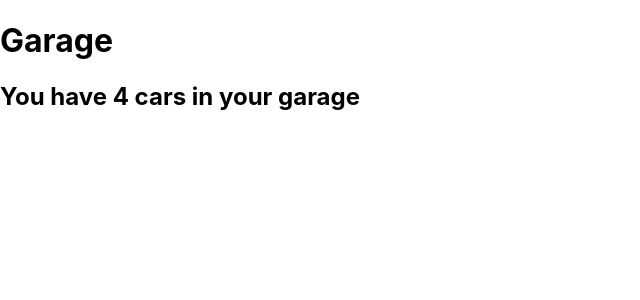
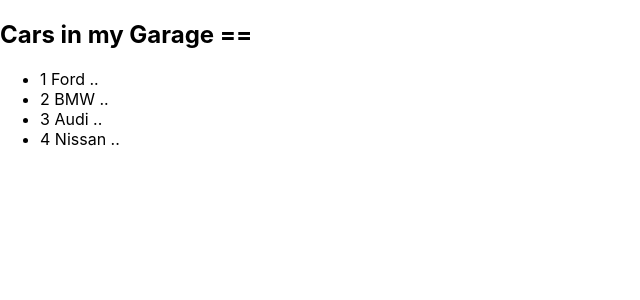
Before and after one commit to Hpekkaya/reactclass1, a React (Create React App) app: page / in a window 1280 px wide. Shown: the top 300 px of the page, without its empty margins (0-640 px from the left). Built offline with nearby package versions, Linux system fonts and the light colour scheme.

Commit message:
List applied

```diff
--- /dev/null
+++ b/src/5-List/Car.js
@@ -0,0 +1,11 @@
+import React from 'react'
+
+const Car = (props) => {
+  return (
+    <li>
+        {props.value +1} {props.brand} ..
+    </li>
+  )
+}
+
+export default Car
--- /dev/null
+++ b/src/5-List/Garage.js
@@ -0,0 +1,20 @@
+import React from 'react'
+import Car from './Car'
+
+const Garage = () => {
+
+    const cars=["Ford","BMW","Audi","Nissan"]
+
+  return (
+    <div>
+        <h2>Cars in my Garage == </h2>
+        <ul>
+            {
+                cars.map((car,value) => <Car brand = {car} value={value}/>)
+            }
+        </ul>
+    </div>
+  )
+}
+
+export default Garage
--- a/src/5-List/List.js
+++ b/src/5-List/List.js
@@ -1,9 +1,12 @@
 import React from 'react'
+import Garage from './Garage'
 
-const List = () => {
+const Lists = () => {
   return (
-    <div>List</div>
+    <div>
+        <Garage/>
+    </div>
   )
 }
 
-export default List
+export default Lists
--- a/src/App.js
+++ b/src/App.js
@@ -3,6 +3,7 @@
 import Props from "./2-Props/Props";
 import Events from "./3-Events/Events";
 import Conditionals from "./4-Conditionals/Conditionals";
+import List from "./5-List/List";
 // import './index.css';
 
 
@@ -13,7 +14,8 @@
           {/* <JSX/> */}
           {/* <Props/> */}
           {/* <Events/> */}
-          <Conditionals/>
+          {/* <Conditionals/> */}
+          <List/>
        </div>
       );
     }
```
